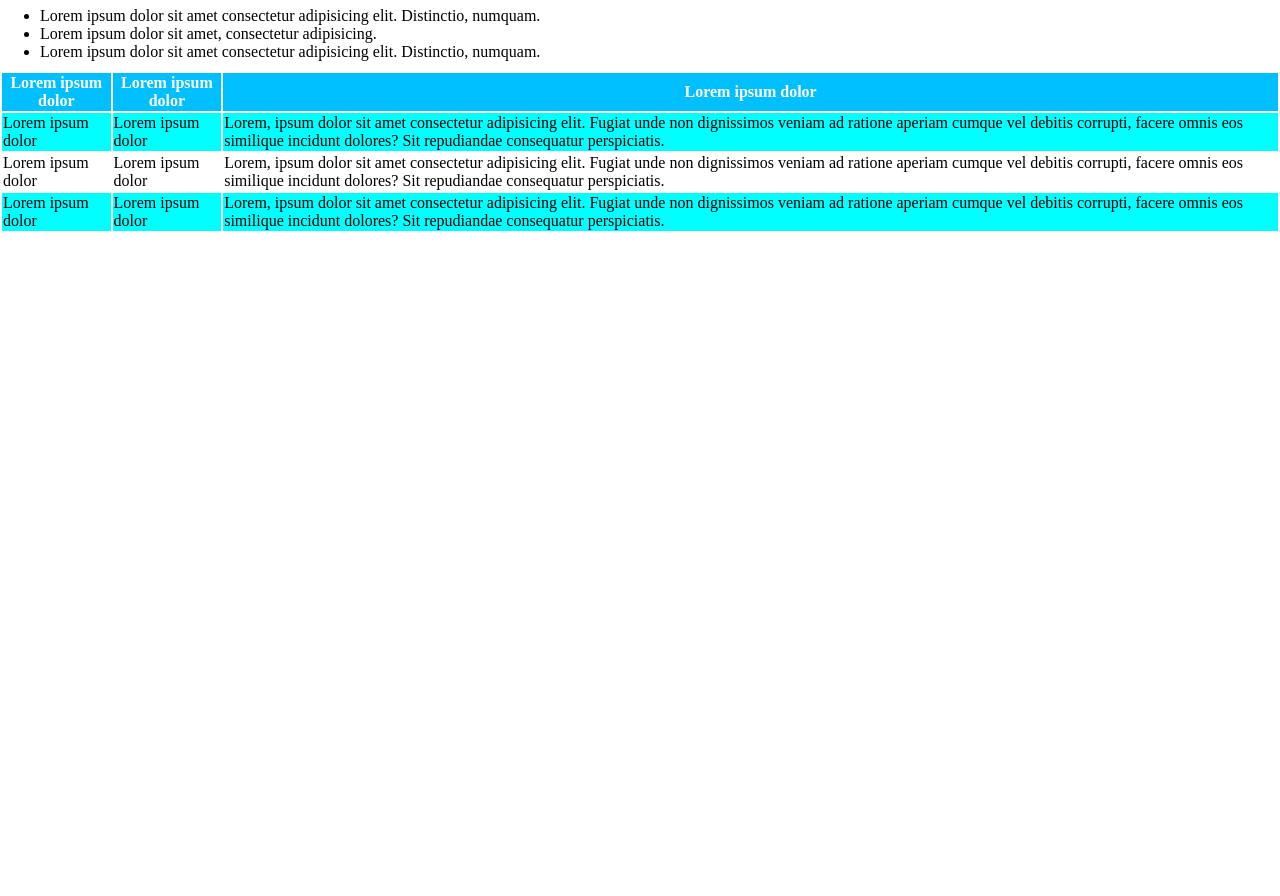
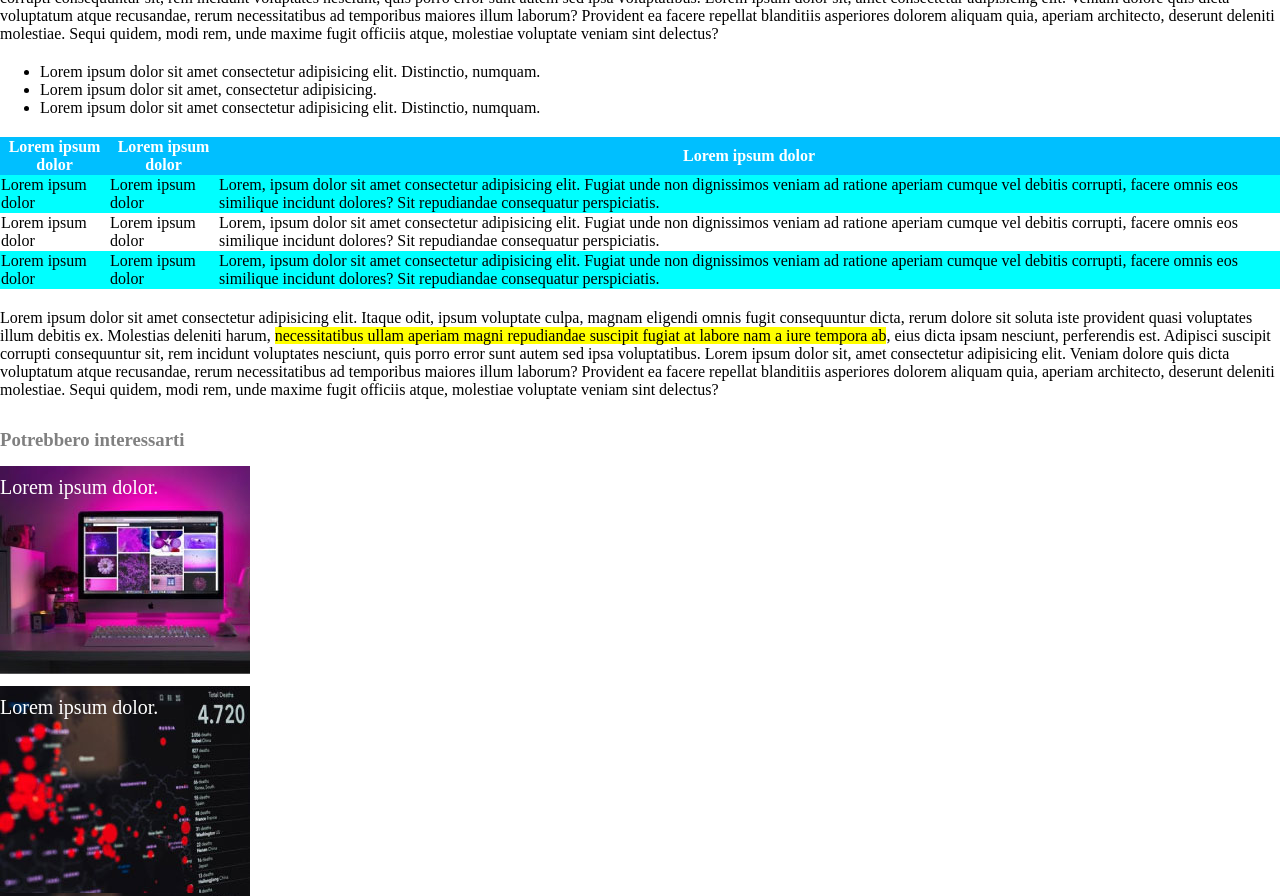
Before and after one commit to FedericoCattani/html-css-booleaner, a plain HTML site: page index.html in a window 1280 px wide. Shown: the part 744-1640 px from the top of the page. Before the commit the page ends 977 px from the top, so only its background shows below. Drawn offline with Linux system fonts and the light colour scheme.

Commit message:
ultime immagini con paragrafi

```diff
--- a/css/style.css
+++ b/css/style.css
@@ -3,6 +3,7 @@
 
 *{
   margin: 0;
+  font-family: 'Times New Roman', Times, serif;
 }
 
 /*stili all'header*/
@@ -56,13 +57,13 @@ main img{
 
 
 .paragrafo{
-  padding-top: 10px;
+  padding-top: 20px;
 }
 
 
 ul{
-  padding-top: 10px;
-  padding-bottom: 10px;
+  padding-top: 20px;
+  padding-bottom: 20px;
 }
 
 /*/paragrafi, lista e immagini*/
@@ -70,6 +71,11 @@ ul{
 
 
 /*tabella*/
+
+table{
+  border-spacing: 0px;
+}
+
 
 th{
   color: white;
@@ -85,3 +91,34 @@ tr{
   background-color: cyan;
 }
 /*/tabella*/
+
+
+
+/*immagini finali con titolo*/
+
+h3{
+  color: gray;
+  padding-top: 30px;
+  padding-bottom: 15px;
+}
+
+
+.paragrafo-footer,.paragrafo-footer2{
+  width: 250px;
+  height: 200px;
+  font-size: 20px;
+  color: white;
+  padding-top: 10px;
+}
+
+
+.paragrafo-footer{
+  background-image: url(../img/monitor.jpg);
+  background-repeat: no-repeat;
+  padding-bottom: 10px;
+}
+
+
+.paragrafo-footer2{
+  background-image: url(../img/graph.jpg);
+}
--- a/index.html
+++ b/index.html
@@ -18,7 +18,7 @@
   </header>
 
   <main>
-    <!--immagini e paragrafi-->
+<!--immagini e paragrafi-->
 
     <img src="img/tim-1.jpg" alt="tim-intervista" title="tim-intervista">
     <img src="img/tim-2.jpg" alt="tim-foto" title="tim-foto">
@@ -26,8 +26,11 @@
     <div>
      <span>1st Photo: John S. and James L. Knight Foundation, by Scott Henrichsen  <br>    2nd Photo: Wikimedia, by Paul Clarke</span>
 
-      <p class="paragrafo">Lorem ipsum dolor sit amet consectetur adipisicing elit. Itaque odit, ipsum voluptate culpa, magnam eligendi omnis fugit consequuntur dicta, rerum dolore sit soluta iste provident quasi voluptates illum debitis ex. Molestias deleniti harum, <span id="evidenziato">necessitatibus ullam aperiam magni repudiandae suscipit fugiat at labore nam a iure tempora ab</span>, eius dicta ipsam nesciunt, perferendis est. Adipisci suscipit corrupti consequuntur sit, rem incidunt voluptates nesciunt, quis porro error sunt autem sed ipsa voluptatibus. Dolor eligendi quo deleniti adipisci facere dolorem ullam sunt repellat.</p>
+      <p class="paragrafo">Lorem ipsum dolor sit amet consectetur adipisicing elit. Itaque odit, ipsum voluptate culpa, magnam eligendi omnis fugit consequuntur dicta, rerum dolore sit soluta iste provident quasi voluptates illum debitis ex. Molestias deleniti harum, <span id="evidenziato">necessitatibus ullam aperiam magni repudiandae suscipit fugiat at labore nam a iure tempora ab</span>, eius dicta ipsam nesciunt, perferendis est. Adipisci suscipit corrupti consequuntur sit, rem incidunt voluptates nesciunt, quis porro error sunt autem sed ipsa voluptatibus. Lorem ipsum dolor sit, amet consectetur adipisicing elit. Veniam dolore quis dicta voluptatum atque recusandae, rerum necessitatibus ad temporibus maiores illum laborum? Provident ea facere repellat blanditiis asperiores dolorem aliquam quia, aperiam architecto, deserunt deleniti molestiae. Sequi quidem, modi rem, unde maxime fugit officiis atque, molestiae voluptate veniam sint delectus?</p>
     </div>
+
+<!--immagini e paragrafi-->
+
 
 <!--lista-->
 
@@ -40,6 +43,8 @@
         Lorem ipsum dolor sit amet consectetur adipisicing elit. Distinctio, numquam.
       </li>
     </ul>
+
+<!--lista-->
 
 <!--tabella-->
     <table>
@@ -69,16 +74,22 @@
           <td>Lorem ipsum dolor</td>
           <td>Lorem, ipsum dolor sit amet consectetur adipisicing elit. Fugiat unde non dignissimos veniam ad ratione aperiam cumque vel debitis corrupti, facere omnis eos similique incidunt dolores? Sit repudiandae consequatur perspiciatis.</td>
         </tr>
-
       </tbody>
-
     </table>
 
+<!--tabella-->
 
+<!--secondo paragrafo sottolineato-->
+  <p class="paragrafo">Lorem ipsum dolor sit amet consectetur adipisicing elit. Itaque odit, ipsum voluptate culpa, magnam eligendi omnis fugit consequuntur dicta, rerum dolore sit soluta iste provident quasi voluptates illum debitis ex. Molestias deleniti harum, <span id="evidenziato">necessitatibus ullam aperiam magni repudiandae suscipit fugiat at labore nam a iure tempora ab</span>, eius dicta ipsam nesciunt, perferendis est. Adipisci suscipit corrupti consequuntur sit, rem incidunt voluptates nesciunt, quis porro error sunt autem sed ipsa voluptatibus. Lorem ipsum dolor sit, amet consectetur adipisicing elit. Veniam dolore quis dicta voluptatum atque recusandae, rerum necessitatibus ad temporibus maiores illum laborum? Provident ea facere repellat blanditiis asperiores dolorem aliquam quia, aperiam architecto, deserunt deleniti molestiae. Sequi quidem, modi rem, unde maxime fugit officiis atque, molestiae voluptate veniam sint delectus?</p>
+<!--secondo paragrafo sottolineato-->
   </main>
 
   <footer>
+<!--immagini finali con titolo-->
 
+    <h3>Potrebbero interessarti</h3>
+    <p class="paragrafo-footer">Lorem ipsum dolor.</p>
+    <p class="paragrafo-footer2">Lorem ipsum dolor.</p>
   </footer>
 
 </body>
```
